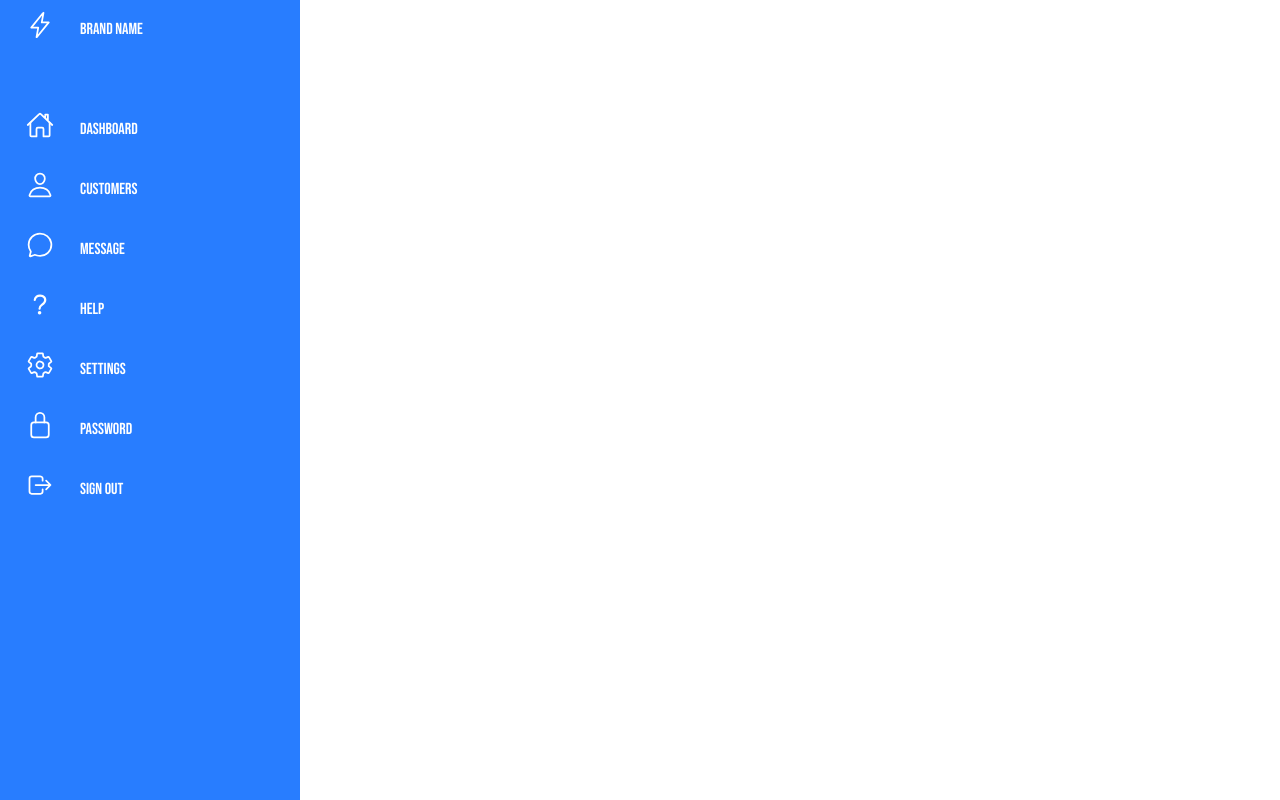
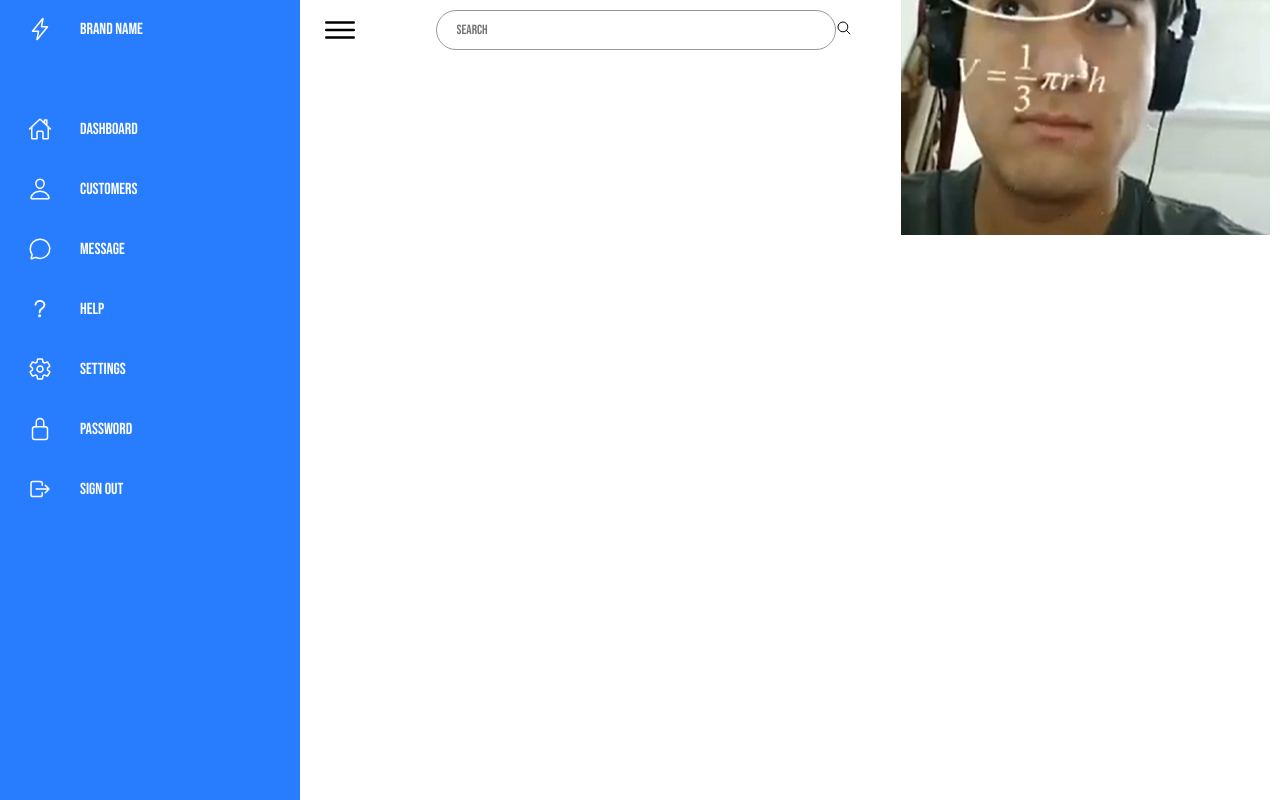
Before and after one commit to OsvaldoC7/ejemplo_dashboard, a plain HTML site: page index.html in a window 1280 px wide. Drawn offline with nearby package versions, Linux system fonts and the light colour scheme.

Commit message:
Funcion JS y topbar

```diff
--- /dev/null
+++ b/func.js
@@ -0,0 +1,12 @@
+let list = document.querySelectorAll('.navigation li');
+
+function activeLink() {
+
+    list.forEach((item) =>
+        item.classList.remove('hovered'));
+    this.classList.add('hovered');
+
+}
+
+list.forEach((item) =>
+    item.addEventListener('mouseover', activeLink));
--- a/index.html
+++ b/index.html
@@ -75,10 +75,36 @@
 
         </div>
 
+        <div class="main">
+
+            <div class="topbar">
+
+                <div class="toggle">
+                    <ion-icon name="menu-outline"></ion-icon>
+                </div>
+
+                <div class="search">
+
+                    <label for="">
+                        <input type="text" placeholder="Search">
+                        <ion-icon name="search-outline"></ion-icon>
+                    </label>
+
+                </div>
+
+                <div class="user">
+                    <img src="img/user.png">
+                </div>
+
+            </div>
+
+        </div>
+
     </div>
 
     <script type="module" src="https://unpkg.com/ionicons@5.5.2/dist/ionicons/ionicons.esm.js"></script>
     <script nomodule src="https://unpkg.com/ionicons@5.5.2/dist/ionicons/ionicons.js"></script>
+    <script src="func.js"></script>
 
 </body>
 </html>
--- a/style.css
+++ b/style.css
@@ -50,7 +50,8 @@ body {
     border-bottom-left-radius: 30px;
 }
 
-.navigation ul li:hover {
+.navigation ul li:hover,
+.navigation ul li.hovered {
     background: var(--white);
 }
 
@@ -68,7 +69,8 @@ body {
     color: var(--white);
 }
 
-.navigation ul li:hover a {
+.navigation ul li:hover a,
+.navigation ul li.hovered a {
     color: var(--blue);
 }
 
@@ -77,12 +79,12 @@ body {
     display: block;
     min-width: 60px;
     height: 60px;
-    line-height: 70px;
+    line-height: 74px;
     text-align: center;
 }
 
 .navigation ul li a .icon ion-icon {
-    font-size: 1.75em;
+    font-size: 1.50em;
 }
 
 .navigation ul li a .title {
@@ -95,7 +97,8 @@ body {
     white-space: nowrap;
 }
 
-.navigation ul li:hover a::before {
+.navigation ul li:hover a::before,
+.navigation ul li.hovered a::before {
     content: '';
     position: absolute;
     right: 0;
@@ -108,7 +111,8 @@ body {
     pointer-events: none;
 }
 
-.navigation ul li:hover a::after {
+.navigation ul li:hover a::after,
+.navigation ul li.hovered a::after {
     content: '';
     position: absolute;
     right: 0;
@@ -120,3 +124,59 @@ body {
     box-shadow: 35px -35px 0 10px var(--white);
     pointer-events: none;
 }
+
+/* Main */
+
+.main {
+    position: relative;
+    width: calc(100% - 300px);
+    left: 300px;
+    min-height: 100vh;
+    background: var(--white);
+    transition: 0.5s;
+}
+
+.topbar {
+    width: 100%;
+    height: 60px;
+    display: flex;
+    justify-content: space-between;
+    align-items: center;
+    padding: 0 10px;
+}
+
+.toggle {
+    position: relative;
+    width: 60px;
+    height: 60px;
+    display: flex;
+    justify-content: center;
+    align-items: center;
+    font-size: 2.5em;
+    cursor: pointer;
+}
+
+.search {
+    position: relative;
+    width: 400px;
+    margin: 0 10px;
+}
+
+.search label {
+    position: relative;
+    width: 100%;
+}
+
+.search label input {
+    width: 100%;
+    height: 40px;
+    border-radius: 40px;
+    padding: 5px 20px;
+    outline: none;
+    border: 1px solid var(--black2);
+}
+
+.search label ion-icon {
+    position: absolute;
+    top: 0;
+}
```
Also changed, not shown: img/user.png (added).
